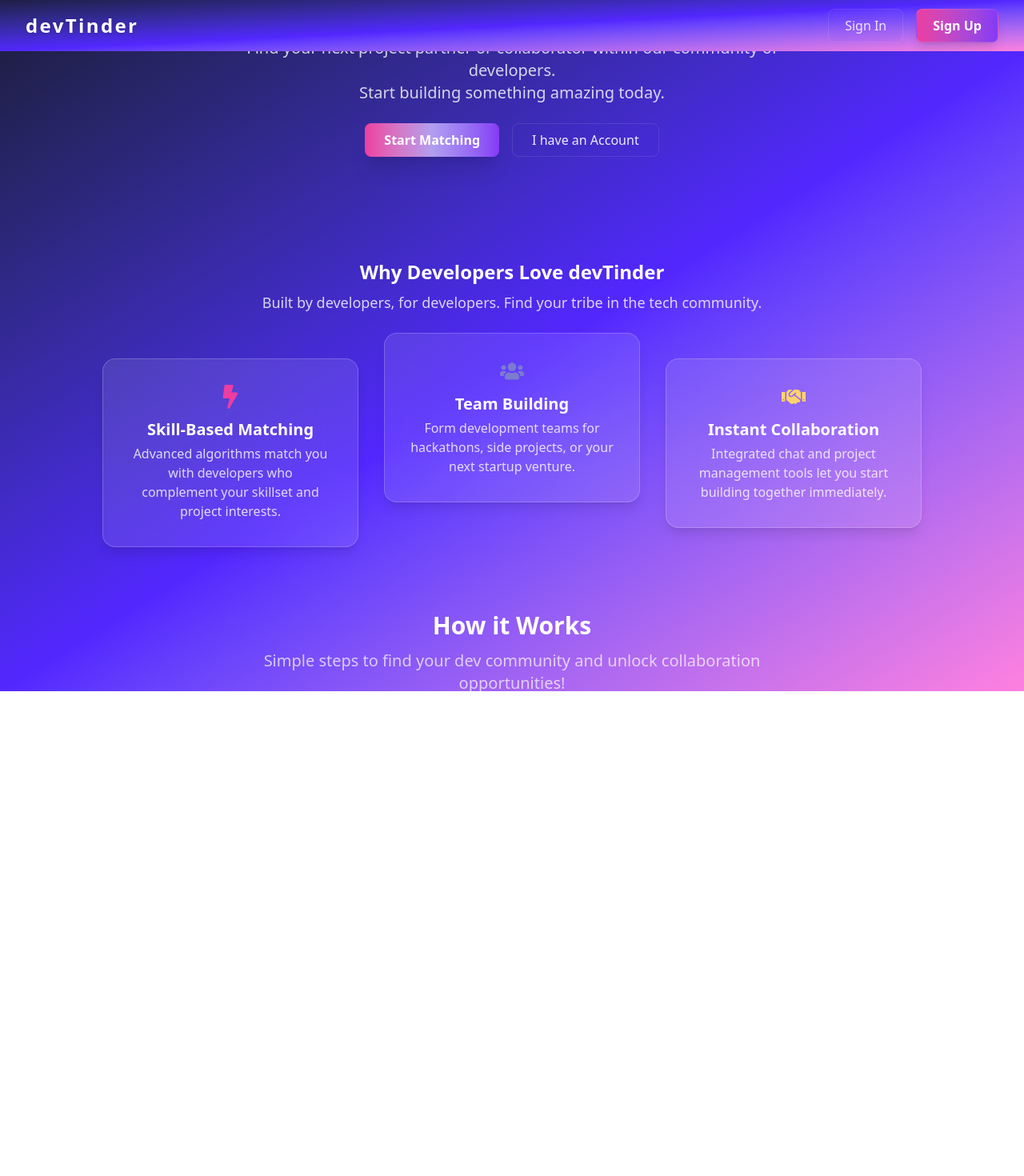
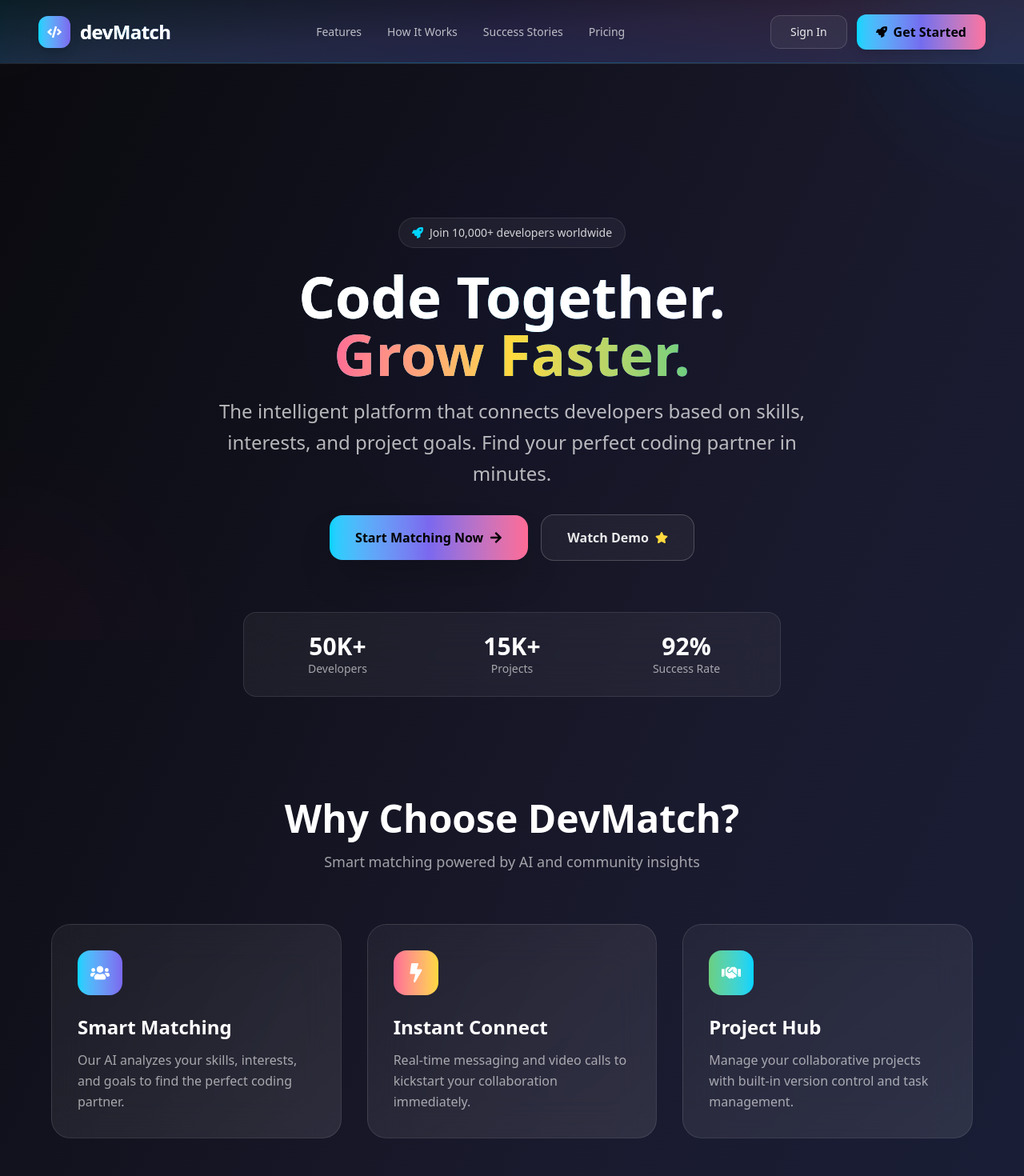
Before and after one commit to Sebastianseban/devTinder-client, a React (Vite) app: page / in a window 1280 px wide. Shown: the top 1470 px of the page at 80% size. Before the commit the page ends 864 px from the top, so only its background shows below. Built offline with nearby package versions, Linux system fonts and the light colour scheme.

Commit message:
styled landing page new theme

```diff
--- a/src/components/layout/Navbar.jsx
+++ b/src/components/layout/Navbar.jsx
@@ -1,55 +1,71 @@
-// import React from 'react';
 
-// const Navbar = () => {
-//   return (
-//     <nav className="w-full h-16 flex items-center justify-between px-8 shadow-lg">
-//       <h1 className="text-2xl font-extrabold text-white tracking-widest drop-shadow-sm">devTinder</h1>
-//       <div className="flex gap-4">
-//         <button
-//           className="px-5 py-2 rounded-lg text-white/85 hover:text-white hover:bg-white/10 transition-all duration-200 font-medium"
-//         >
-//           Sign In
-//         </button>
-//         <button
-//           className="px-5 py-1 rounded-lg font-semibold text-white bg-gradient-to-r from-[#EC3DA0] to-[#8639F5]
-//           hover:from-[#da3791] hover:to-[#6b28bc] shadow-md transition-all duration-200"
-//         >
-//           Sign Up
-//         </button>
-//       </div>
-//     </nav>
-//   );
-// };
-
-// export default Navbar;
 import React from 'react';
+import { FaCode, FaRocket } from 'react-icons/fa';
 
 const Navbar = () => {
   return (
-    <nav className="w-full h-16 flex items-center   bg-gradient-to-br from-[#1F1F47] via-[#5227FF] to-[#FF80DF] justify-between px-8 shadow-lg "
-    >
-      <h1 className="text-2xl font-extrabold text-white tracking-widest drop-shadow-sm">
-        devTinder
-      </h1>
-      <div className="flex gap-4">
+    <nav className="w-full h-20 flex items-center justify-between px-6 md:px-12 relative bg-gradient-to-br from-[#0A0A0F] via-[#1A1A2E] to-[#16213E] border-b border-white/10 backdrop-blur-xl">
+      {/* Background Glow Effect */}
+      <div className="absolute inset-0 bg-gradient-to-r from-[#00D4FF]/10 via-[#7B68EE]/10 to-[#FF6B95]/10"></div>
+
+      {/* Logo */}
+      <div className="flex items-center gap-3 z-10">
+        <div className="w-10 h-10 rounded-xl bg-gradient-to-r from-[#00D4FF] to-[#7B68EE] flex items-center justify-center shadow-lg">
+          <FaCode className="text-white text-lg" />
+        </div>
+        <h1 className="text-2xl font-black text-white tracking-tight bg-gradient-to-r from-white via-[#00D4FF] to-[#7B68EE] bg-clip-text text-transparent">
+          devMatch
+        </h1>
+      </div>
+
+      {/* Navigation Links - Hidden on mobile */}
+      <div className="hidden md:flex items-center gap-8 z-10">
+        <a href="#" className="text-white/70 hover:text-white transition-colors duration-200 font-medium text-sm">
+          Features
+        </a>
+        <a href="#" className="text-white/70 hover:text-white transition-colors duration-200 font-medium text-sm">
+          How It Works
+        </a>
+        <a href="#" className="text-white/70 hover:text-white transition-colors duration-200 font-medium text-sm">
+          Success Stories
+        </a>
+        <a href="#" className="text-white/70 hover:text-white transition-colors duration-200 font-medium text-sm">
+          Pricing
+        </a>
+      </div>
+
+      {/* Auth Buttons */}
+      <div className="flex items-center gap-3 z-10">
         <button
-          className="px-5 py-2 rounded-lg text-white/85 hover:text-white hover:bg-white/20
-            transition-all duration-200 font-medium border border-white/10
-            backdrop-blur-sm"
+          className="group px-6 py-2.5 rounded-xl text-white/90 hover:text-white
+            bg-white/5 hover:bg-white/10 border border-white/15 hover:border-white/25
+            transition-all duration-300 backdrop-blur-xl font-medium text-sm
+            hover:shadow-lg flex items-center gap-2"
         >
-          Sign In
-        </button>
-        <button
-          className="px-5 py-2 rounded-lg font-semibold text-white bg-gradient-to-r
-            from-[#EC3DA0] to-[#8639F5] hover:from-[#da3791] hover:to-[#6b28bc]
-            shadow-lg transition-all duration-200 border border-white/10
-            backdrop-blur-sm"
-        >
-          Sign Up
+          <span>Sign In</span>
         </button>
 
+        <button
+          className="group px-6 py-2.5 rounded-xl font-semibold text-black
+            bg-gradient-to-r from-[#00D4FF] via-[#7B68EE] to-[#FF6B95]
+            hover:from-[#00C4EB] hover:via-[#6A5BCD] hover:to-[#E55A85]
+            transition-all duration-300 shadow-lg hover:shadow-xl
+            transform hover:-translate-y-0.5 flex items-center gap-2"
+        >
+          <FaRocket className="text-sm" />
+          <span>Get Started</span>
+        </button>
 
+        {/* Mobile Menu Button - Hidden on desktop */}
+        <button className="md:hidden w-10 h-10 rounded-xl bg-white/5 border border-white/15 flex items-center justify-center text-white/80 hover:text-white transition-colors duration-200">
+          <svg className="w-5 h-5" fill="none" stroke="currentColor" viewBox="0 0 24 24">
+            <path strokeLinecap="round" strokeLinejoin="round" strokeWidth={2} d="M4 6h16M4 12h16M4 18h16" />
+          </svg>
+        </button>
       </div>
+
+      {/* Bottom Border Glow */}
+      <div className="absolute bottom-0 left-0 w-full h-px bg-gradient-to-r from-transparent via-[#00D4FF] to-transparent opacity-30"></div>
     </nav>
   );
 };
--- a/src/pages/HomePage.jsx
+++ b/src/pages/HomePage.jsx
@@ -1,63 +1,162 @@
-import React from "react";
-import LiquidEther from "../components/home/LiquidEther";
-import { FaUsers, FaBolt, FaHandshake } from "react-icons/fa";
-import FeatureCard from "../components/home/FeatureCard";
+import {
+  FaUsers,
+  FaBolt,
+  FaHandshake,
+  FaArrowRight,
+  FaStar,
+  FaRocket,
+} from "react-icons/fa";
+
 import SectionOne from "../components/home/SectionOne";
 import HowItWorksSection from "../components/home/HowItWorksStep";
 
 const HomePage = () => (
-  <div className="w-full h-screen relative overflow-auto bg-gradient-to-br from-[#1F1F47] via-[#5227FF] to-[#FF80DF]">
-    {/* <LiquidEther
-      colors={["#5227FF", "#FF9FFC", "#B19EEF"]}
-      mouseForce={20}
-      cursorSize={100}
-      isViscous={false}
-      viscous={30}
-      iterationsViscous={32}
-      iterationsPoisson={32}
-      resolution={0.5}
-      isBounce={false}
-      autoDemo={true}
-      autoSpeed={0.5}
-      autoIntensity={2.2}
-      takeoverDuration={0.25}
-      autoResumeDelay={3000}
-      autoRampDuration={0.6}
-    /> */}
+  <div className="w-full min-h-screen bg-gradient-to-br from-[#0A0A0F] via-[#1A1A2E] to-[#16213E] overflow-x-hidden">
+    {/* Animated Background Elements */}
+    <div className="absolute inset-0 overflow-hidden">
+      <div className="absolute -top-40 -right-40 w-80 h-80 bg-[#00D4FF] rounded-full mix-blend-soft-light filter blur-3xl opacity-20 animate-pulse"></div>
+      <div className="absolute -bottom-40 -left-40 w-80 h-80 bg-[#FF6B95] rounded-full mix-blend-soft-light filter blur-3xl opacity-20 animate-pulse delay-1000"></div>
+      <div className="absolute top-1/2 left-1/2 transform -translate-x-1/2 -translate-y-1/2 w-96 h-96 bg-[#7B68EE] rounded-full mix-blend-soft-light filter blur-3xl opacity-10 animate-pulse delay-500"></div>
+    </div>
 
-    <div className="absolute inset-0 h-full flex flex-col items-center justify-center z-10 px-4">
-      <h1 className="text-white mt-56 text-4xl md:text-6xl font-bold drop-shadow-2xl mb-1 text-center">
-        Connect With Developers
-      </h1>
-      <h2 className="text-white text-2xl md:text-4xl font-bold drop-shadow-xl mb-3 text-center">
-        Build. Collaborate. Grow.
-      </h2>
-      <p className="text-white/80 text-lg md:text-xl font-medium text-center mb-4 max-w-2xl">
-        Find your next project partner or collaborator within our community of
-        developers.
-        <br />
-        Start building something amazing today.
-      </p>
+    <div className="relative flex flex-col items-center w-full px-4 py-12 md:py-24">
+      {/* Hero Section */}
+      <div className="text-center max-w-4xl mt-16 md:mt-24">
+        <div className="inline-flex items-center gap-2 px-4 py-2 rounded-full bg-white/5 border border-white/10 mb-6">
+          <FaRocket className="text-[#00D4FF] text-sm" />
+          <span className="text-white/80 text-sm font-medium">
+            Join 10,000+ developers worldwide
+          </span>
+        </div>
 
-      <div className="mt-2 flex gap-4 justify-center">
-        <button
-          className="px-6 py-2 rounded-lg font-bold text-white bg-gradient-to-r
-          from-[#EC3DA0] via-[#B19EEF] to-[#8639F5] hover:from-[#da3791] hover:to-[#6b28bc]
-          shadow-xl transition duration-200 border-0 outline-none backdrop-blur-md"
-        >
-          Start Matching
-        </button>
-        <button
-          className="px-6 py-2 rounded-lg text-white/90 hover:text-white hover:bg-white/20
-          transition duration-200 font-medium border border-white/10 backdrop-blur-md"
-        >
-          I have an Account
-        </button>
+        <h1 className="text-white text-5xl md:text-7xl font-black mb-4 bg-gradient-to-r from-white via-[#00D4FF] to-[#7B68EE] bg-clip-text text-transparent">
+          Code Together.
+          <br />
+          <span className="bg-gradient-to-r from-[#FF6B95] via-[#FFD93D] to-[#6BCF7F] bg-clip-text text-transparent">
+            Grow Faster.
+          </span>
+        </h1>
+
+        <p className="text-white/70 text-xl md:text-2xl font-light mb-8 max-w-3xl mx-auto leading-relaxed">
+          The intelligent platform that connects developers based on skills,
+          interests, and project goals. Find your perfect coding partner in
+          minutes.
+        </p>
+
+        <div className="flex flex-col sm:flex-row gap-4 justify-center items-center mt-8">
+          <button className="group relative px-8 py-4 rounded-2xl font-bold text-black bg-gradient-to-r from-[#00D4FF] via-[#7B68EE] to-[#FF6B95] hover:from-[#00C4EB] hover:via-[#6A5BCD] hover:to-[#E55A85] transition-all duration-300 shadow-2xl hover:shadow-3xl transform hover:-translate-y-1">
+            <span className="flex items-center gap-2">
+              Start Matching Now
+              <FaArrowRight className="group-hover:translate-x-1 transition-transform duration-200" />
+            </span>
+          </button>
+
+          <button className="group px-8 py-4 rounded-2xl font-semibold text-white/90 hover:text-white bg-white/5 hover:bg-white/10 border border-white/20 hover:border-white/30 transition-all duration-300 backdrop-blur-xl">
+            <span className="flex items-center gap-2">
+              Watch Demo
+              <FaStar className="text-[#FFD93D]" />
+            </span>
+          </button>
+        </div>
+
+        {/* Stats */}
+        <div className="grid grid-cols-3 gap-8 max-w-2xl mx-auto mt-16 p-6 bg-white/5 backdrop-blur-xl rounded-2xl border border-white/10">
+          <div className="text-center">
+            <div className="text-3xl font-bold text-white">50K+</div>
+            <div className="text-white/60 text-sm">Developers</div>
+          </div>
+          <div className="text-center">
+            <div className="text-3xl font-bold text-white">15K+</div>
+            <div className="text-white/60 text-sm">Projects</div>
+          </div>
+          <div className="text-center">
+            <div className="text-3xl font-bold text-white">92%</div>
+            <div className="text-white/60 text-sm">Success Rate</div>
+          </div>
+        </div>
       </div>
-      <SectionOne />
 
-    <HowItWorksSection/>
+      {/* Features Grid */}
+      <div className="w-full max-w-6xl mt-32">
+        <div className="text-center mb-16">
+          <h2 className="text-4xl md:text-5xl font-bold text-white mb-4">
+            Why Choose DevMatch?
+          </h2>
+          <p className="text-white/60 text-lg max-w-2xl mx-auto">
+            Smart matching powered by AI and community insights
+          </p>
+        </div>
 
+        <div className="grid md:grid-cols-3 gap-8">
+          <div className="group p-8 rounded-3xl bg-gradient-to-br from-white/5 to-white/10 backdrop-blur-xl border border-white/10 hover:border-white/20 transition-all duration-500 hover:transform hover:-translate-y-2">
+            <div className="w-14 h-14 rounded-2xl bg-gradient-to-r from-[#00D4FF] to-[#7B68EE] flex items-center justify-center mb-6">
+              <FaUsers className="text-2xl text-white" />
+            </div>
+            <h3 className="text-2xl font-bold text-white mb-3">
+              Smart Matching
+            </h3>
+            <p className="text-white/60 leading-relaxed">
+              Our AI analyzes your skills, interests, and goals to find the
+              perfect coding partner.
+            </p>
+          </div>
+
+          <div className="group p-8 rounded-3xl bg-gradient-to-br from-white/5 to-white/10 backdrop-blur-xl border border-white/10 hover:border-white/20 transition-all duration-500 hover:transform hover:-translate-y-2">
+            <div className="w-14 h-14 rounded-2xl bg-gradient-to-r from-[#FF6B95] to-[#FFD93D] flex items-center justify-center mb-6">
+              <FaBolt className="text-2xl text-white" />
+            </div>
+            <h3 className="text-2xl font-bold text-white mb-3">
+              Instant Connect
+            </h3>
+            <p className="text-white/60 leading-relaxed">
+              Real-time messaging and video calls to kickstart your
+              collaboration immediately.
+            </p>
+          </div>
+
+          <div className="group p-8 rounded-3xl bg-gradient-to-br from-white/5 to-white/10 backdrop-blur-xl border border-white/10 hover:border-white/20 transition-all duration-500 hover:transform hover:-translate-y-2">
+            <div className="w-14 h-14 rounded-2xl bg-gradient-to-r from-[#6BCF7F] to-[#00D4FF] flex items-center justify-center mb-6">
+              <FaHandshake className="text-2xl text-white" />
+            </div>
+            <h3 className="text-2xl font-bold text-white mb-3">Project Hub</h3>
+            <p className="text-white/60 leading-relaxed">
+              Manage your collaborative projects with built-in version control
+              and task management.
+            </p>
+          </div>
+        </div>
+      </div>
+
+      <SectionOne className="w-full max-w-6xl mt-32" />
+      <HowItWorksSection className="w-full max-w-6xl mt-32" />
+
+      {/* Final CTA Section */}
+      <div className="relative mt-32 w-full max-w-4xl">
+        <div className="absolute inset-0 bg-gradient-to-r from-[#00D4FF] to-[#FF6B95] rounded-3xl blur-xl opacity-20"></div>
+        <div className="relative p-12 text-center bg-gradient-to-br from-white/10 to-white/5 backdrop-blur-2xl rounded-3xl border border-white/20 shadow-2xl">
+          <h2 className="text-4xl font-black text-white mb-6">
+            Ready to Transform Your Coding Journey?
+          </h2>
+          <p className="text-white/70 text-lg max-w-2xl mx-auto mb-8 leading-relaxed">
+            Join developers from top companies who are already building amazing
+            projects together.
+          </p>
+          <div className="flex flex-col sm:flex-row gap-4 justify-center items-center">
+            <button className="px-10 py-4 rounded-2xl font-bold bg-white text-black hover:bg-gray-100 transition-all duration-300 shadow-lg hover:shadow-xl transform hover:-translate-y-1">
+              Create Free Account
+            </button>
+            <button className="px-10 py-4 rounded-2xl font-semibold text-white border border-white/30 hover:border-white/50 hover:bg-white/10 transition-all duration-300">
+              Enterprise Solutions
+            </button>
+          </div>
+          <div className="flex justify-center items-center gap-2 mt-6 text-white/50 text-sm">
+            <FaStar className="text-[#FFD93D]" />
+            <span>
+              No credit card required • 7-day free trial • Cancel anytime
+            </span>
+          </div>
+        </div>
+      </div>
     </div>
   </div>
 );
```
Also changed, not shown: src/layouts/MainLayout.jsx (+20 -1 lines).
